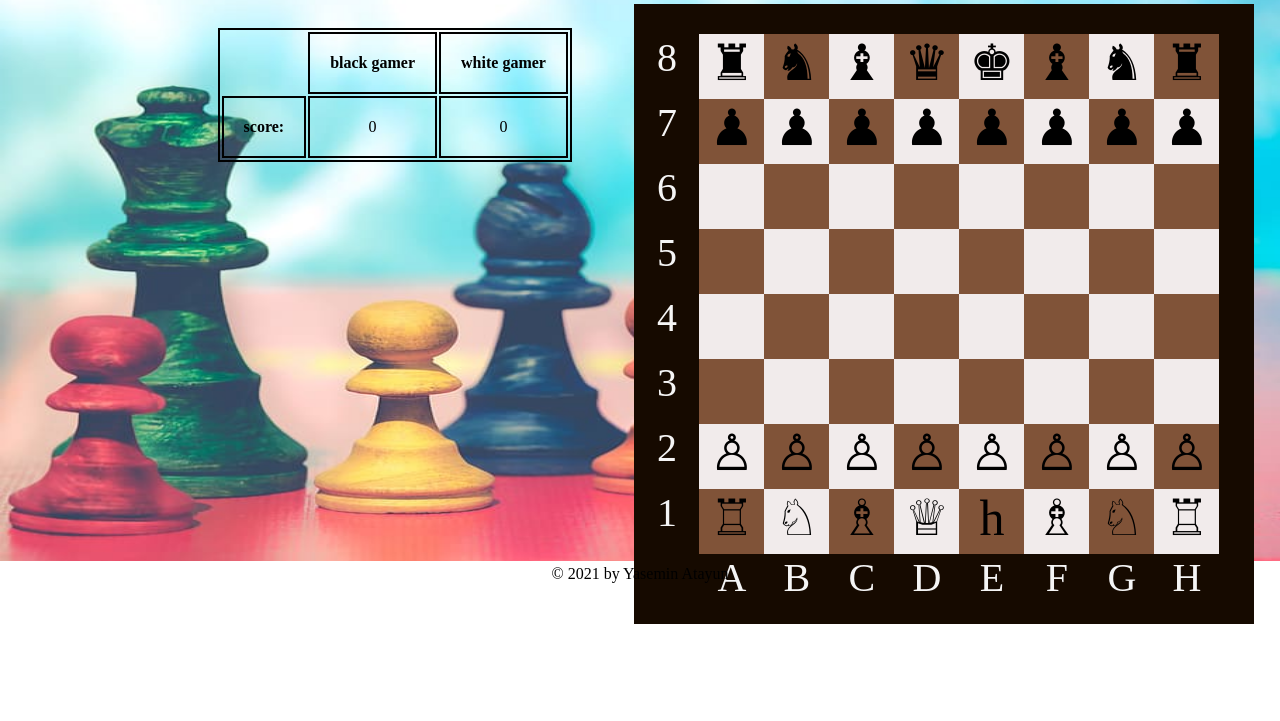
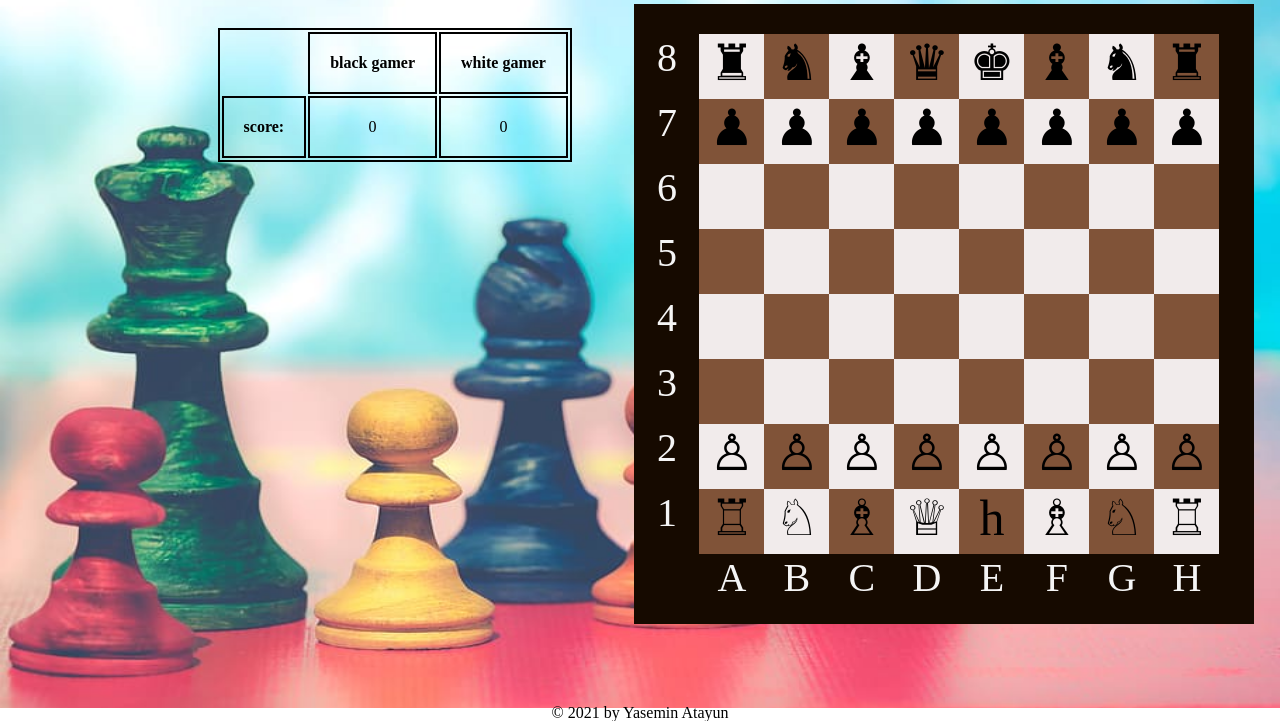
Before and after one commit to JasminAtay/ChessTable, a plain HTML site: page index.html in a window 1280 px wide. Shown: the part 92-813 px from the top of the page. Drawn offline with Linux system fonts and the light colour scheme.

Commit message:
bg size change

```diff
--- a/index.css
+++ b/index.css
@@ -5,7 +5,7 @@
 
 }
 .bg{
-    height:51vw;
+    height:100vh;
     width: 100%;
 }
 .container{
@@ -65,9 +65,10 @@ h1{
     font-family:  'Lucida Sans', 'Lucida Sans Regular', 'Lucida Grande', 'Lucida Sans Unicode', Geneva, Verdana, sans-serif, Courier, monospace;
 }
 footer{
+    bottom: 5px;
     text-align: center;
-    display: block;
-    position: relative;
+    line-height: 1px;
+    /* display: block; */
 
 
 }
```
